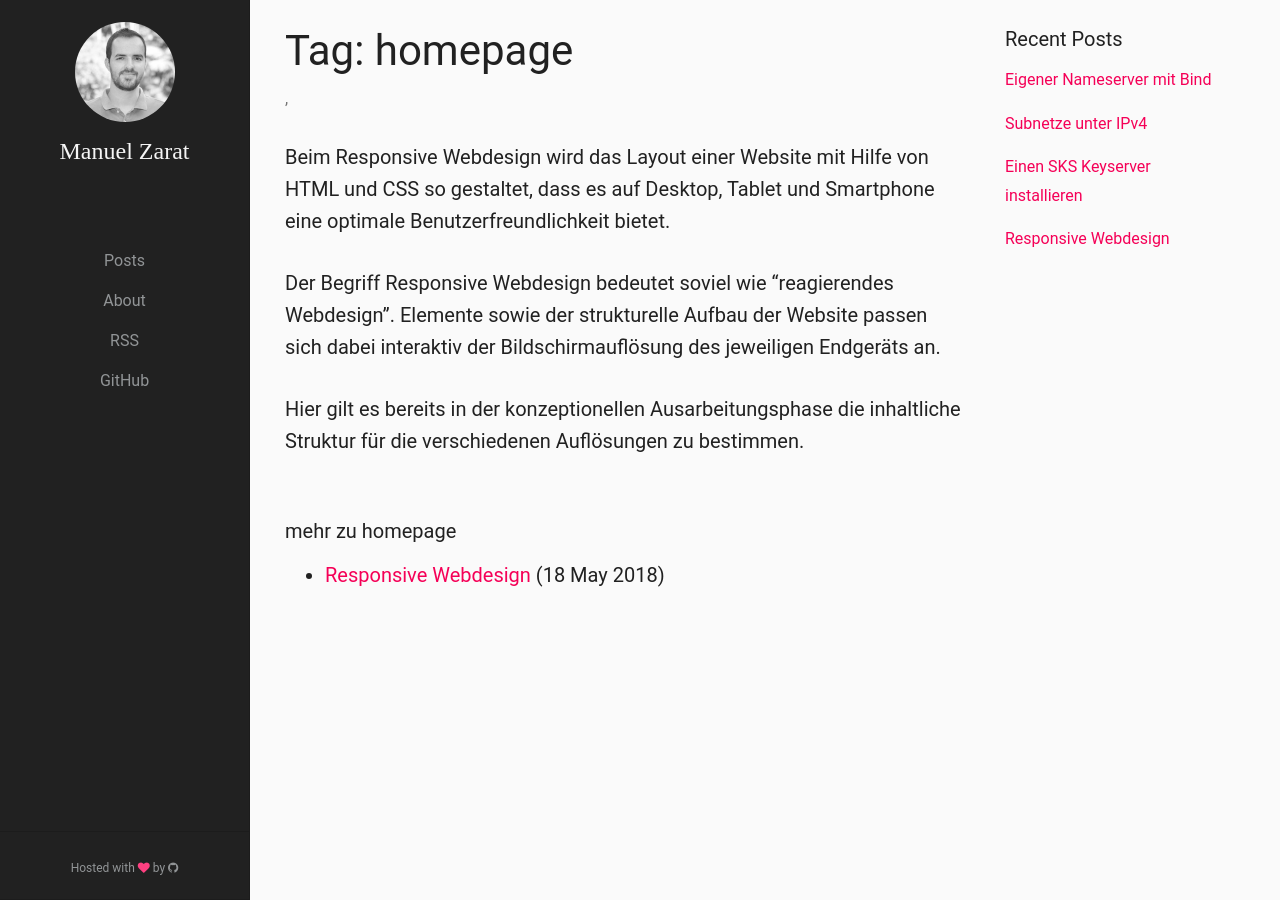
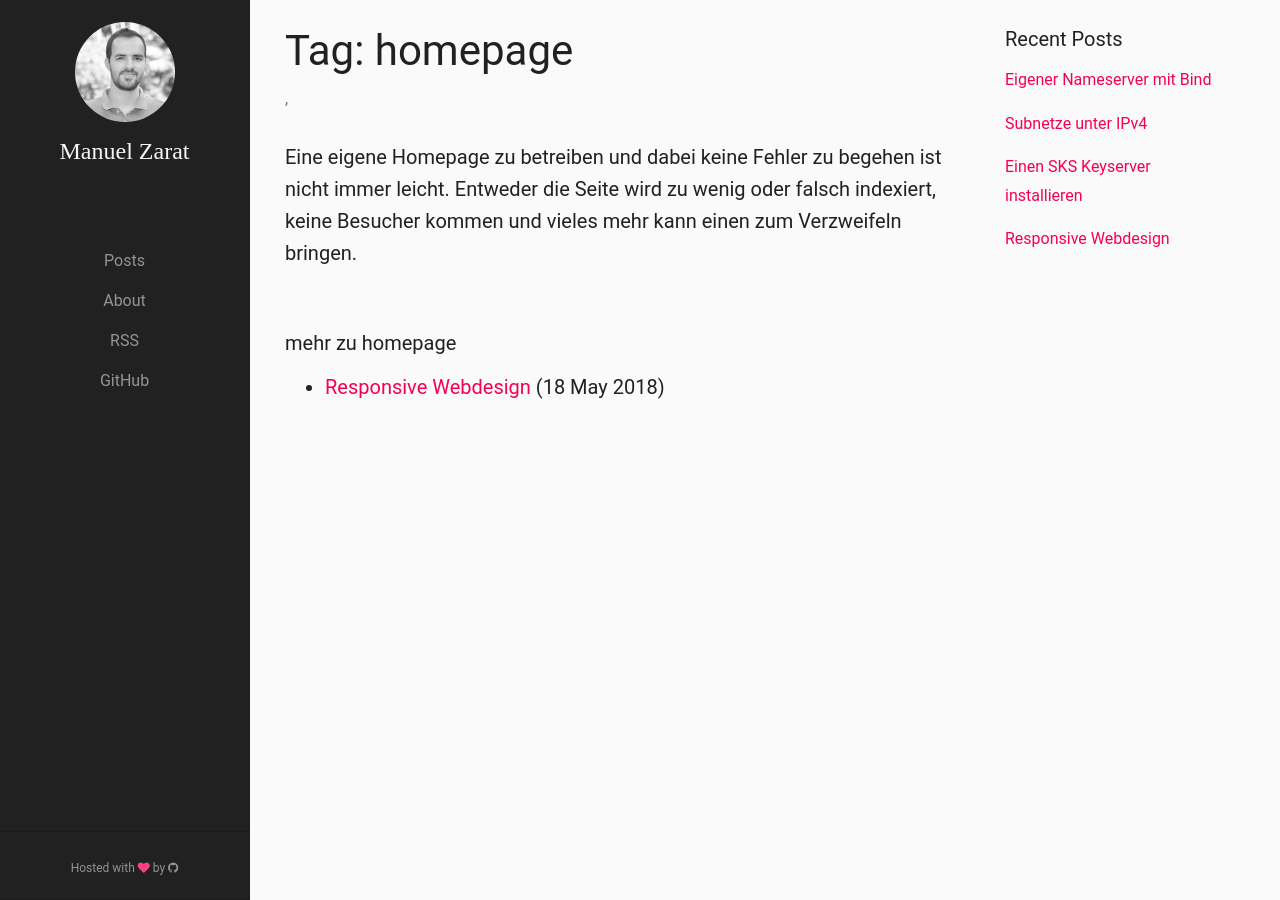
Before and after one commit to mbrain/zarat.github.io, a Jekyll site: the page built from tag/homepage.markdown, in a window 1280 px wide. Built offline with Jekyll 4.4.1, drawn with Linux system fonts in a browser that asks for light colours.

Commit message:
Update homepage.markdown

```diff
--- a/tag/homepage.markdown
+++ b/tag/homepage.markdown
@@ -3,9 +3,4 @@ layout: tagpage
 title: "Tag: homepage"
 tag: homepage
 ---
-
-Beim Responsive Webdesign wird das Layout einer Website mit Hilfe von HTML und CSS so gestaltet, dass es auf Desktop, Tablet und Smartphone eine optimale Benutzerfreundlichkeit bietet.
-
-Der Begriff Responsive Webdesign bedeutet soviel wie "reagierendes Webdesign". Elemente sowie der strukturelle Aufbau der Website passen sich dabei interaktiv der Bildschirmauflösung des jeweiligen Endgeräts an.
-
-Hier gilt es bereits in der konzeptionellen Ausarbeitungsphase die inhaltliche Struktur für die verschiedenen Auflösungen zu bestimmen.
+Eine eigene Homepage zu betreiben und dabei keine Fehler zu begehen ist nicht immer leicht. Entweder die Seite wird zu wenig oder falsch indexiert, keine Besucher kommen und vieles mehr kann einen zum Verzweifeln bringen.
```
